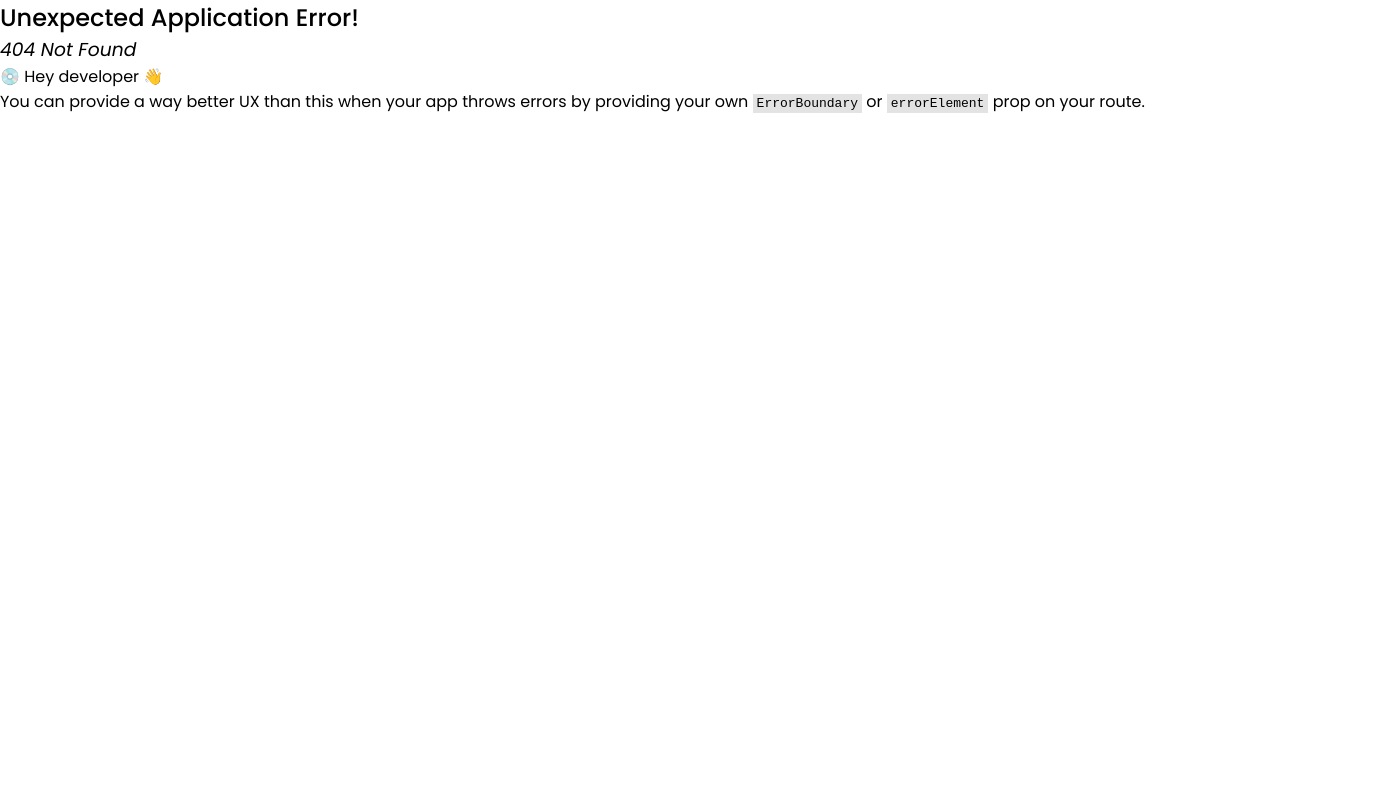
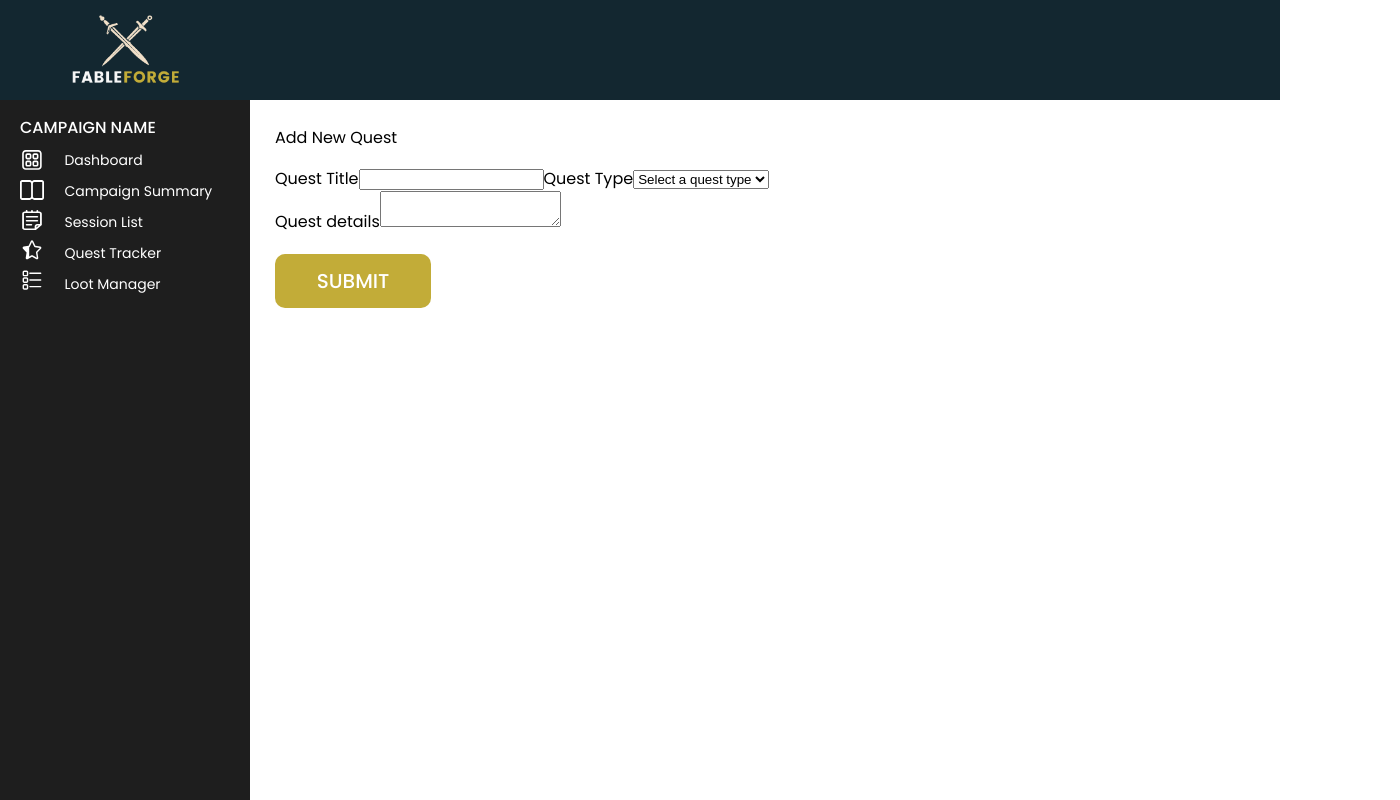
Before and after one commit to alliebourden/fableforge, a React (Vite) app: page /quest-tracker-form in a window 1280 px wide. Before the commit this address had no page. Shown: the whole page, 1400 px wide, since content can reach past the window. Built offline with nearby package versions, Linux system fonts and the light colour scheme.

Commit message:
build - re-used components for quest tracker/form

```diff
--- a/src/App.css
+++ b/src/App.css
@@ -604,6 +604,23 @@ dialog {
   box-shadow: rgba(0, 0, 0, 0.1) 5px 8px 10px 0px;
 }
 
+.quest-form-content {
+  display: flex;
+  margin-top: 125px;
+  margin-left: 275px;
+}
+
+.quest-form {
+  width: 1125px;
+  height: 550px;
+}
+
+.quest-tracker {
+  display: flex;
+  margin-top: 125px;
+  margin-left: 275px;
+}
+
 * {
   margin: 0;
 }
--- a/src/App.jsx
+++ b/src/App.jsx
@@ -7,6 +7,8 @@ import SessionEditor from "./components/SessionEditor";
 import SessionList from "./components/SessionList";
 import { SessionContext } from "./components/SessionContext";
 import { SessionProvider } from "./components/SessionContext";
+import QuestTracker from "./components/QuestTracker";
+import QuestTrackerForm from "./components/QuestTrackerForm";
 
 const App = () => {
   return (
@@ -19,6 +21,8 @@ const App = () => {
                 {children}
                 <SessionEditor />
                 <SessionList />
+                <QuestTracker />
+                <QuestTrackerForm />
               </Layout>
             )}
           </Route>
--- a/src/Routes.jsx
+++ b/src/Routes.jsx
@@ -3,6 +3,8 @@ import Dashboard from "./pages/Dashboard";
 import Layout from "./pages/Layout";
 import SessionEditor from "./components/SessionEditor";
 import SessionList from "./components/SessionList";
+import QuestTracker from "./components/QuestTracker";
+import QuestTrackerForm from "./components/QuestTrackerForm";
 
 const router = createBrowserRouter([
   {
@@ -11,7 +13,14 @@ const router = createBrowserRouter([
     children: [
       { path: "/", element: <Dashboard /> },
       { path: "/campaign-summary", element: <div></div> },
-      { path: "/quest-tracker", element: <div></div> },
+      {
+        path: "/quest-tracker",
+        element: (
+          <div>
+            <QuestTracker />
+          </div>
+        ),
+      },
       { path: "/loot-manager", element: <div></div> },
       {
         path: "session-editor",
@@ -29,6 +38,14 @@ const router = createBrowserRouter([
           </div>
         ),
       },
+      {
+        path: "/quest-tracker-form",
+        element: (
+          <div>
+            <QuestTrackerForm />
+          </div>
+        ),
+      },
     ],
   },
 ]);
--- /dev/null
+++ b/src/components/QuestTracker.jsx
@@ -0,0 +1,60 @@
+import { SessionContext } from "./SessionContext";
+import { useContext, useRef } from "react";
+import { useNavigate } from "react-router-dom";
+import SessionIcon from "../../assets/icons/SessionListIcon.svg";
+import QuestTrackerForm from "./QuestTrackerForm";
+
+const QuestTracker = () => {
+  const { quests } = useContext(SessionContext);
+  const modalRef = useRef(null);
+
+  const openModal = () => {
+    modalRef.current.showModal();
+  };
+
+  const closeModal = () => {
+    modalRef.current.close();
+  };
+  return (
+    <div className="quest-tracker">
+      <div className="recent-session">
+        <div className="last-session-top">
+          <p>Last Session</p>
+        </div>
+        {quests.length > 0 && (
+          <div className="last-session-body">
+            <div className="session-subtitle">
+              <div>
+                <div className="last-session-top-date">
+                  {quests[quests.length - 1].type}{" "}
+                </div>
+                <strong>{quests[quests.length - 1].header}</strong>
+              </div>{" "}
+            </div>
+            <p className="body-text">{quests[quests.length - 1].body}</p>
+          </div>
+        )}
+      </div>
+      <div className="list-of-sessions">
+        {/* {sessions &&
+              sessions.map((session, index) => (
+                <div key={index} className="session-list-body">
+                  <p>
+                    <strong>{session.header}</strong> - {session.date}{" "}
+                  </p>
+                </div>
+              ))} */}
+      </div>
+      <div className="add-new-btn-container">
+        <button className="add-new-btn" onClick={openModal}>
+          ADD NEW
+        </button>
+        <dialog className="modal" ref={modalRef}>
+          <QuestTrackerForm closeModal={closeModal} />
+        </dialog>
+      </div>
+    </div>
+  );
+};
+
+export default QuestTracker;
--- /dev/null
+++ b/src/components/QuestTrackerForm.jsx
@@ -0,0 +1,60 @@
+import React, { useState } from "react";
+import { useForm } from "react-hook-form";
+import { useContext } from "react";
+import { SessionContext } from "./SessionContext";
+
+const QuestTrackerForm = ({ closeModal }) => {
+  const { quests, handleAddQuest } = useContext(SessionContext);
+  const { register, handleSubmit, reset } = useForm();
+
+  const onSubmit = (data) => {
+    const questData = { data };
+    handleAddQuest(questData);
+
+    closeModal();
+    reset();
+  };
+
+  return (
+    <div className="quest-form-content">
+      <form
+        onSubmit={handleSubmit(onSubmit)}
+        className="quest-form"
+        method="dialog"
+      >
+        <div className="add-new-quest">
+          <p>Add New Quest</p>
+        </div>
+        <div className="top-section">
+          <div className="quest-title">
+            <label htmlFor="header">Quest Title</label>
+            <input
+              type="text"
+              id="header"
+              {...register("header", { required: true })}
+            />
+          </div>
+          <div className="quest-type">
+            <label htmlFor="type">Quest Type</label>
+            <select id="type" {...register("type", { required: true })}>
+              <option value="">Select a quest type</option>
+              <option value="mainQuest">Main Quest</option>
+              <option value="sideQuest">Side Quest</option>
+            </select>
+          </div>
+        </div>
+        <div className="quest-details-body">
+          <label htmlFor="body">Quest details</label>
+          <textarea id="body" {...register("body", { required: true })} />
+        </div>
+        <div className="submit-btn">
+          <button type="submit" className="submit-new-quest">
+            SUBMIT
+          </button>
+        </div>
+      </form>
+    </div>
+  );
+};
+
+export default QuestTrackerForm;
--- a/src/components/SessionContext.jsx
+++ b/src/components/SessionContext.jsx
@@ -5,16 +5,28 @@ export const SessionContext = createContext();
 export const SessionProvider = ({ children }) => {
   const [sessions, setSessions] = useState([]);
   const [selectedDates, setSelectedDates] = useState([]);
+  const [quests, setQuests] = useState([]);
 
   const handleAddSession = (newSession) => {
     setSessions((prevSessions) => [...prevSessions, newSession]);
   };
+  const handleAddQuest = (newQuest) => {
+    setQuests((prevQuests) => [...prevQuests, newQuest]);
+  };
 
+  useEffect(() => console.log(quests), [quests]);
   useEffect(() => console.log(sessions), [sessions]);
 
   return (
     <SessionContext.Provider
-      value={{ sessions, selectedDates, handleAddSession, setSelectedDates }}
+      value={{
+        sessions,
+        selectedDates,
+        handleAddSession,
+        setSelectedDates,
+        quests,
+        handleAddQuest,
+      }}
     >
       {children}
     </SessionContext.Provider>
--- a/src/components/SessionList.jsx
+++ b/src/components/SessionList.jsx
@@ -79,7 +79,7 @@ const SessionList = () => {
             <button className="add-new-btn" onClick={openModal}>
               ADD NEW
             </button>
-            <dialog ref={modalRef}>
+            <dialog className="modal" ref={modalRef}>
               <SessionEditor closeModal={closeModal} />
             </dialog>
           </div>
```
Also changed, not shown: 1 other file (tests, documents, lock files or other folders).
